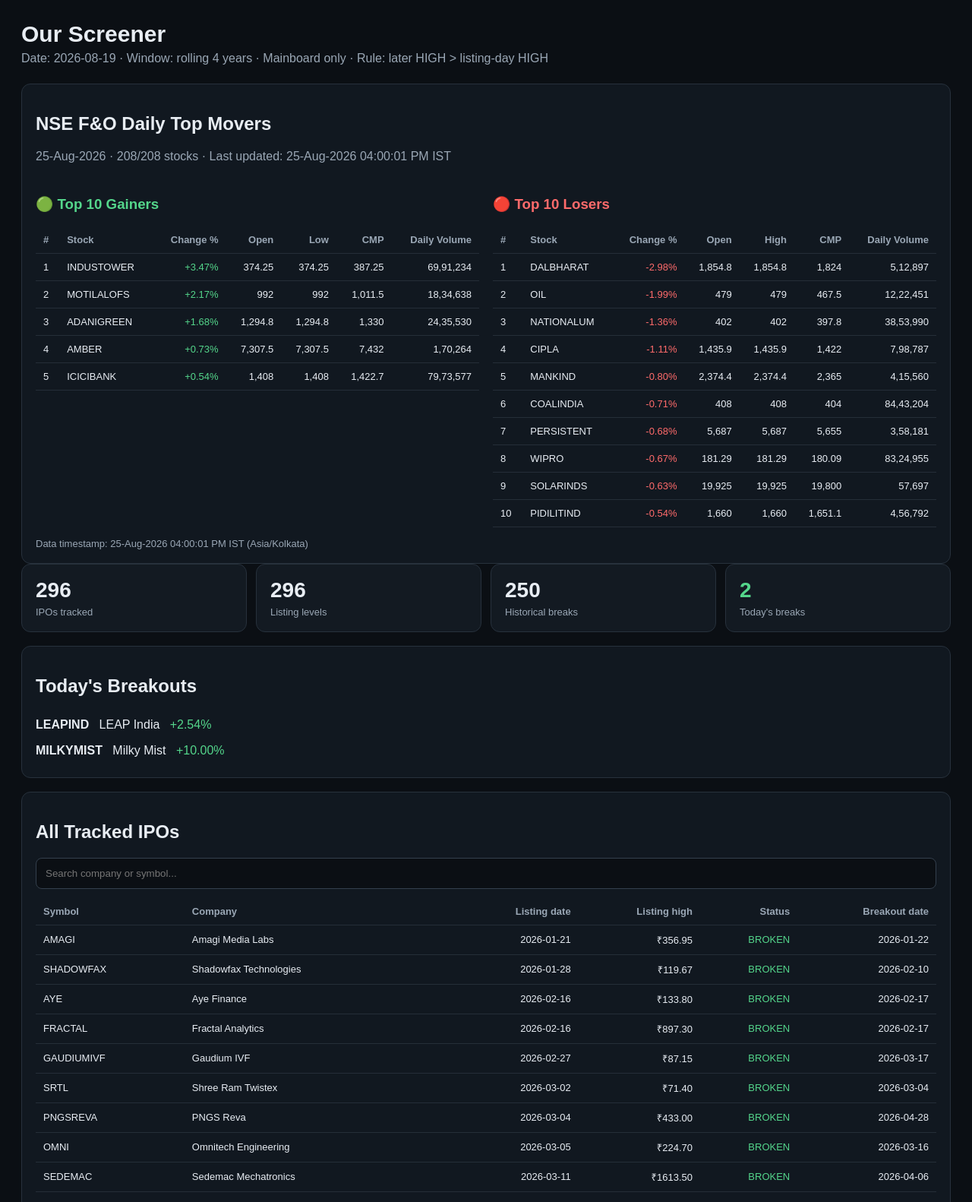
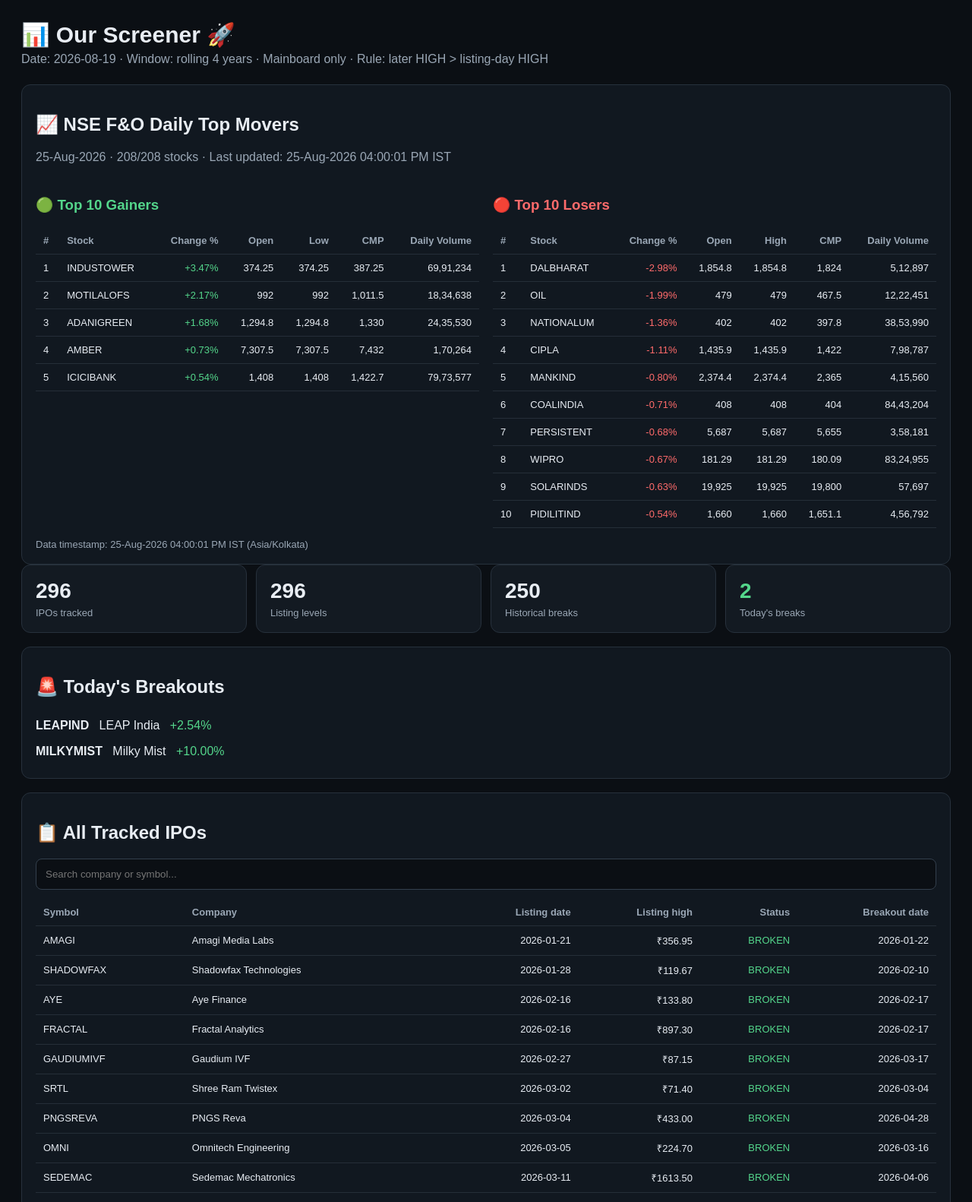
Before and after one commit to TheCinematicTravellers/ipo-listing-tracker, a plain HTML site: page index.html in a window 1280 px wide. Shown: the top 1582 px of the page at 76% size. Drawn offline with Linux system fonts and the light colour scheme.

Commit message:
Rename homepage to Our Screener and add screener icons

```diff
--- a/index.html
+++ b/index.html
@@ -3,7 +3,7 @@
 <head>
 <meta charset="utf-8">
 <meta name="viewport" content="width=device-width,initial-scale=1">
-<title>Our Screener</title>
+<title>📊 Our Screener 🚀</title>
 <style>
 body{font-family:Arial,sans-serif;background:#0b0f14;color:#e8edf3;margin:0}.wrap{max-width:1250px;margin:auto;padding:28px}
 h1{margin:0 0 6px;font-size:30px}.sub{color:#9aa7b5;margin-bottom:24px}
@@ -18,11 +18,11 @@
 </head>
 <body>
 <div class="wrap">
-<h1>Our Screener</h1>
+<h1>📊 Our Screener 🚀</h1>
 <div class="sub" id="meta">Loading...</div>
 
 <div class="panel">
-<h2>NSE F&O Daily Top Movers</h2>
+<h2>📈 NSE F&O Daily Top Movers</h2>
 <div class="sub" id="fnoMeta">Loading daily movers...</div>
 <div class="movers">
 <div><h3 class="green">🟢 Top 10 Gainers</h3><div id="gainers">Loading...</div></div>
@@ -37,9 +37,9 @@
 <div class="card"><div class="num" id="breaks">-</div><div class="label">Historical breaks</div></div>
 <div class="card"><div class="num green" id="todayCount">-</div><div class="label">Today's breaks</div></div>
 </div>
-<div class="panel"><h2>Today's Breakouts</h2><div id="today">Loading...</div></div>
+<div class="panel"><h2>🚨 Today's Breakouts</h2><div id="today">Loading...</div></div>
 <div class="panel">
-<h2>All Tracked IPOs</h2><input id="search" placeholder="Search company or symbol...">
+<h2>📋 All Tracked IPOs</h2><input id="search" placeholder="Search company or symbol...">
 <table><thead><tr><th>Symbol</th><th>Company</th><th>Listing date</th><th>Listing high</th><th>Status</th><th>Breakout date</th></tr></thead><tbody id="rows"></tbody></table>
 </div>
 </div>
```
